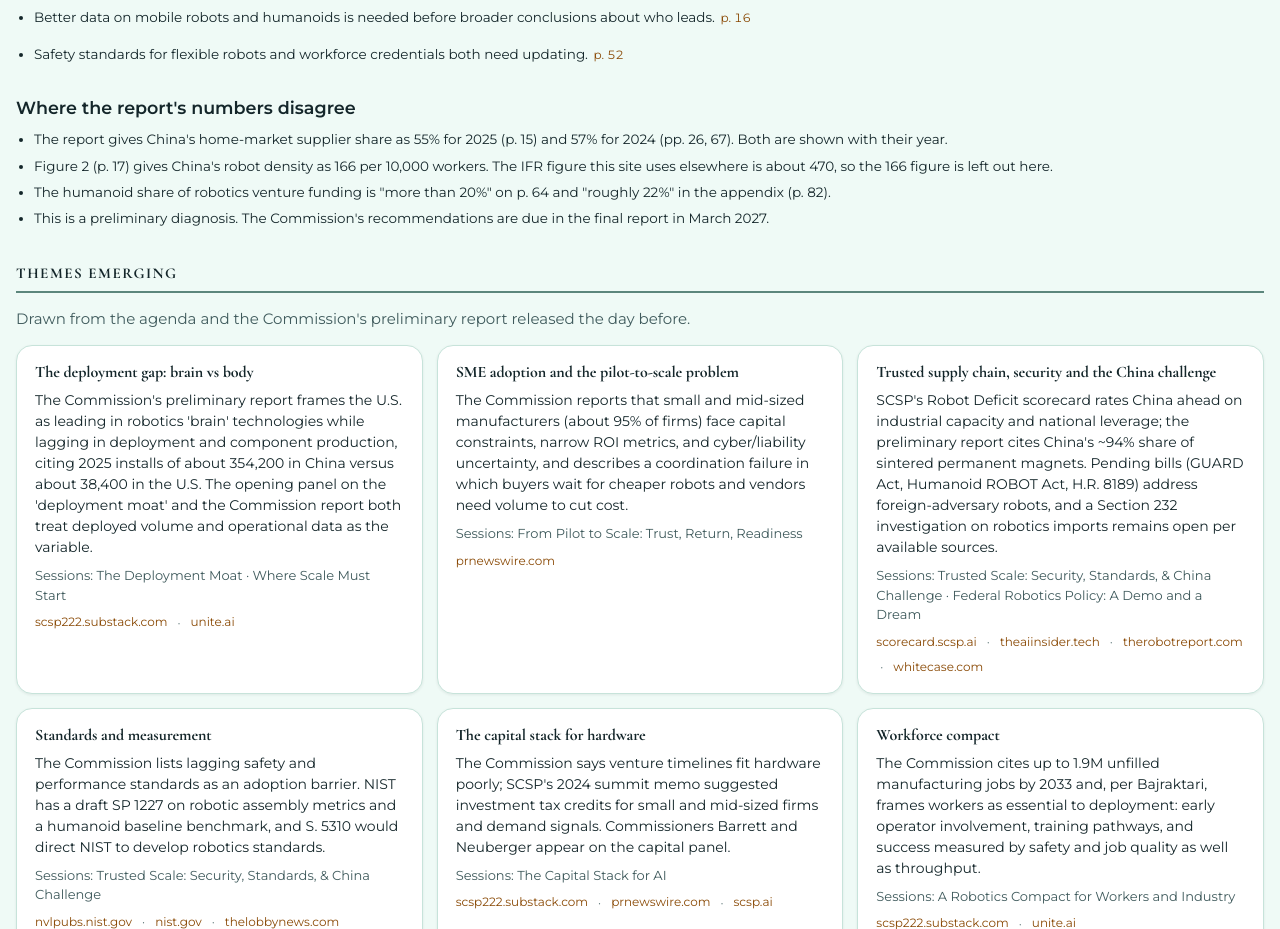
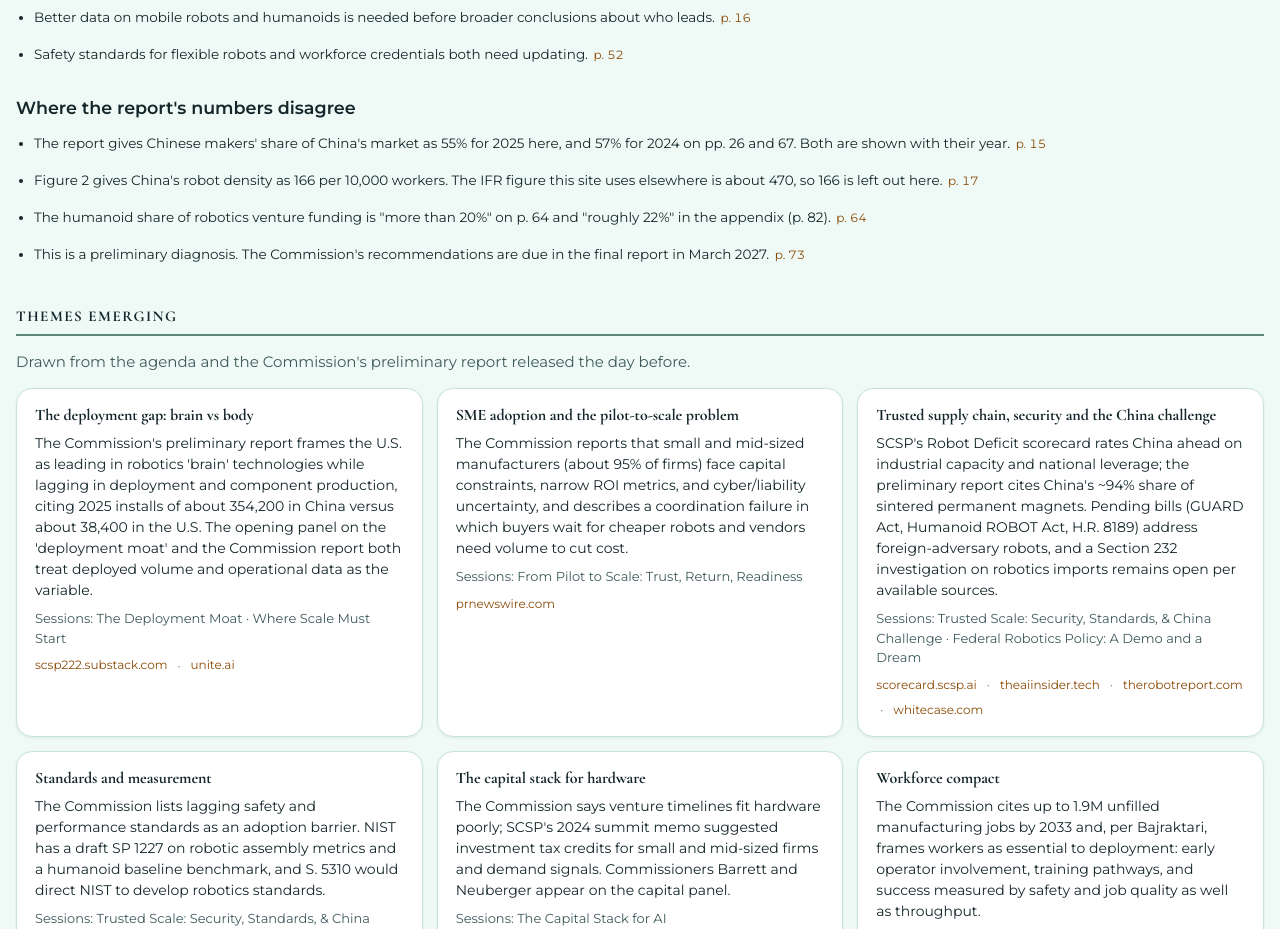
Before and after one commit to pranava0x0/roboticsleadership, a website: page docs/scsp-summit.html in a window 1280 px wide. Shown: the part 4047-4976 px from the top of the page. Drawn offline with nearby package versions, Linux system fonts and the light colour scheme.

Commit message:
Give the report caveats page citations (Codex review)
Caveats were plain strings, so the 'Where the report's numbers disagree'
list showed page numbers as text. They are now {text, page, pdf_page}
records rendered with a PDF link, and the test checks their pages too.

```diff
--- a/docs/data/scsp-robotics-commission-2026.json
+++ b/docs/data/scsp-robotics-commission-2026.json
@@ -1132,9 +1132,25 @@
   }
  ],
  "caveats": [
-  "The report gives China's home-market supplier share as 55% for 2025 (p. 15) and 57% for 2024 (pp. 26, 67). Both are shown with their year.",
-  "Figure 2 (p. 17) gives China's robot density as 166 per 10,000 workers. The IFR figure this site uses elsewhere is about 470, so the 166 figure is left out here.",
-  "The humanoid share of robotics venture funding is \"more than 20%\" on p. 64 and \"roughly 22%\" in the appendix (p. 82).",
-  "This is a preliminary diagnosis. The Commission's recommendations are due in the final report in March 2027."
+  {
+   "text": "The report gives Chinese makers' share of China's market as 55% for 2025 here, and 57% for 2024 on pp. 26 and 67. Both are shown with their year.",
+   "page": 15,
+   "pdf_page": 16
+  },
+  {
+   "text": "Figure 2 gives China's robot density as 166 per 10,000 workers. The IFR figure this site uses elsewhere is about 470, so 166 is left out here.",
+   "page": 17,
+   "pdf_page": 18
+  },
+  {
+   "text": "The humanoid share of robotics venture funding is \"more than 20%\" on p. 64 and \"roughly 22%\" in the appendix (p. 82).",
+   "page": 64,
+   "pdf_page": 65
+  },
+  {
+   "text": "This is a preliminary diagnosis. The Commission's recommendations are due in the final report in March 2027.",
+   "page": 73,
+   "pdf_page": 74
+  }
  ]
 }
--- a/docs/scsp-summit.html
+++ b/docs/scsp-summit.html
@@ -328,7 +328,7 @@
     });
     renderReport();
     document.getElementById('report-directions').innerHTML = report.directions.map(x => `<li>${E(x.text)} ${cite(x)}</li>`).join('');
-    document.getElementById('report-caveats').innerHTML = report.caveats.map(x => `<li>${E(x)}</li>`).join('');
+    document.getElementById('report-caveats').innerHTML = report.caveats.map(x => `<li>${E(x.text)} ${cite(x)}</li>`).join('');
 
     RT.applyCollapsibleState();
     if (location.hash.startsWith('#p-')) openPerson(location.hash.slice(3));
```
Also changed, not shown: scripts/commission-report.test.js (+1 -0 lines).
